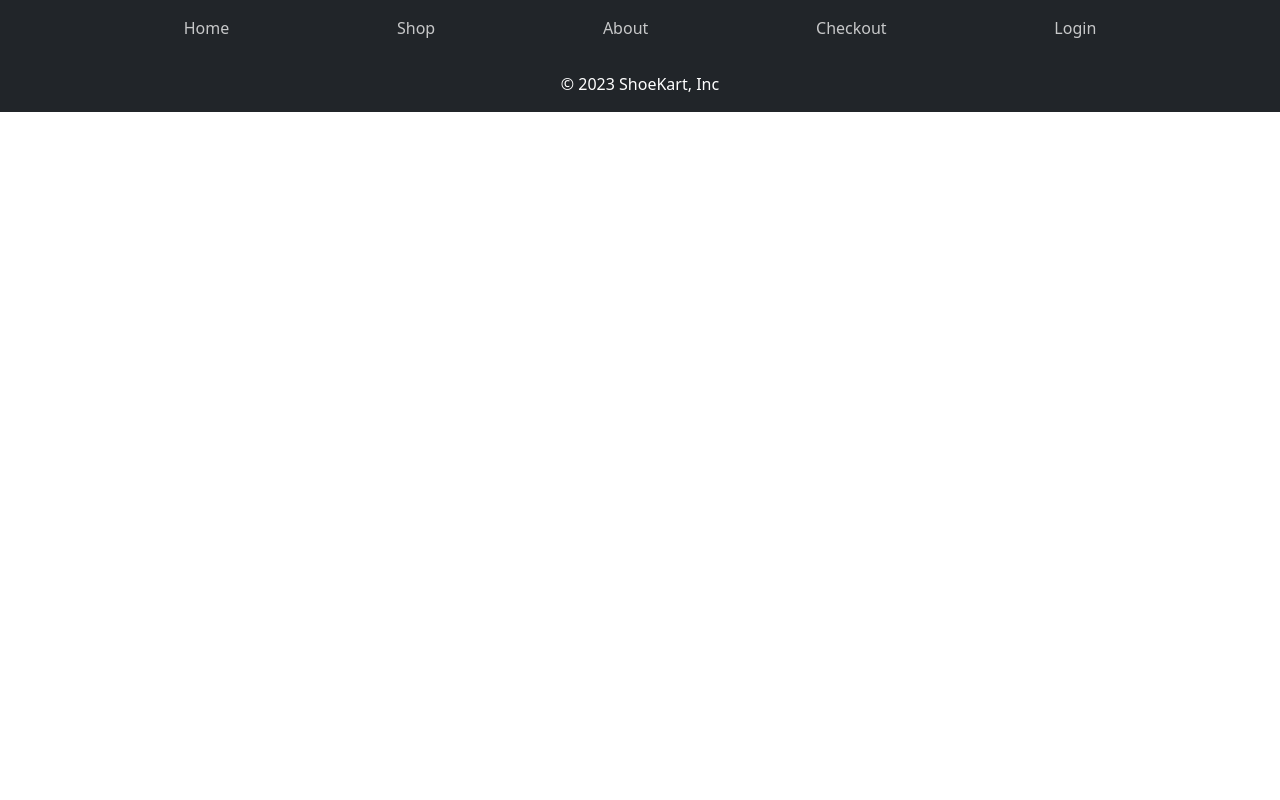
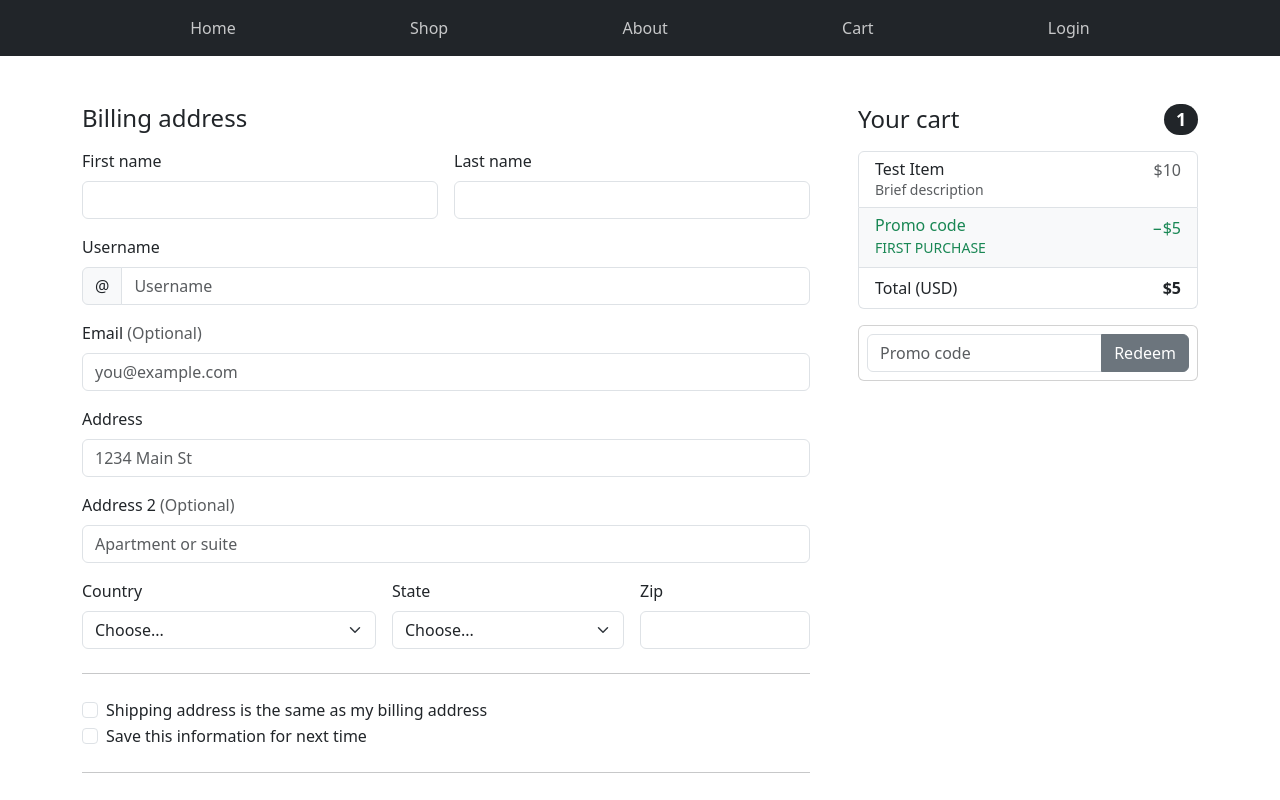
Before and after one commit to harshvsri/sneakart, a React (Vite) app: page /cart in a window 1280 px wide. Shown: the top 800 px of the page. Built offline with nearby package versions, Linux system fonts and the light colour scheme; the HTML template or start-up script is replaced by a standard one.

Commit message:
Resolve Cart Conflict while deploying

```diff
--- a/src/App.tsx
+++ b/src/App.tsx
@@ -5,10 +5,9 @@ import Navbar from "./components/Navbar";
 import Home from "./components/Home";
 import Shop from "./components/Shop";
 import About from "./components/About";
-
 import Login from "./components/Login";
 import Footer from "./components/Footer";
-import Checkout from "./components/CheckOut";
+import Cart from "./components/Cart";
 
 function App() {
   interface CartItem {
@@ -39,7 +38,7 @@ function App() {
           element={<Shop handleAddToCart={handleAddToCart} />}
         />
         <Route path="/about" element={<About />} />
-        <Route path="/checkout" element={<Checkout cartItems={cartItems} />} />
+        <Route path="/cart" element={<Cart cartItems={cartItems} />} />
         <Route path="/login" element={<Login />} />
       </Routes>
       <Footer />
--- a/src/components/Checkout.tsx
+++ b/src/components/Cart.tsx
@@ -6,7 +6,7 @@ interface Props {
   }[];
 }
 
-function Checkout({ cartItems }: Props) {
+function Cart({ cartItems }: Props) {
   let totalAmount = 0;
   cartItems.forEach((item) => {
     totalAmount += item.price;
@@ -344,4 +344,4 @@ function Checkout({ cartItems }: Props) {
   );
 }
 
-export default Checkout;
+export default Cart;
--- a/src/components/Navbar.tsx
+++ b/src/components/Navbar.tsx
@@ -1,7 +1,7 @@
 import { Link } from "react-router-dom";
 
 function Navbar() {
-  const navItems = ["Home", "Shop", "About", "Checkout", "Login"];
+  const navItems = ["Home", "Shop", "About", "Cart", "Login"];
 
   return (
     <>
```
